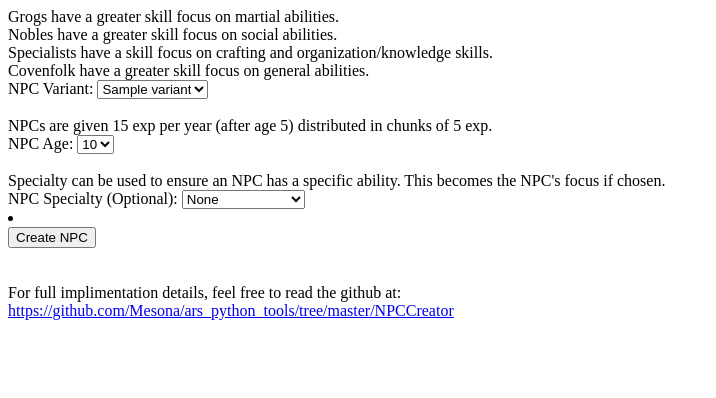
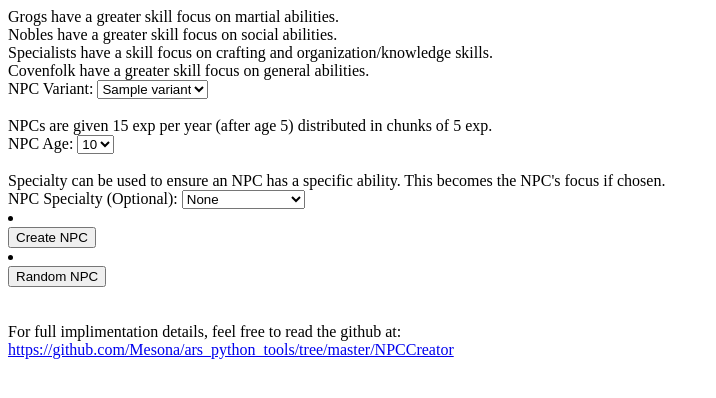
Before and after one commit to Mesona/ars_python_tools, a Flask app: template NPCCreator/templates/gen_npc.html in a window 1280 px wide. Shown: the top 398 px of the page, without its empty margins (0-716 px from the left). Run offline with Flask 2, Linux system fonts and the light colour scheme; the template is opened without the code that fills it: most values are stand-ins (such as "Sample title", 1, 10 or a date in 2020).

Commit message:
Add button to generate random NPC

```diff
--- a/NPCCreator/app.py
+++ b/NPCCreator/app.py
@@ -73,7 +73,7 @@ class NPC:
     return random_ability
 
   def gen_characteristics():
-    from gen_characteristics import generate_characteristics
+    from helpers.gen_characteristics import generate_characteristics
     return generate_characteristics()
 
 
@@ -259,7 +259,7 @@ def generated_npc():
     abilities=new_npc.abilities
   )
 
-@app.route('/random/npc/')
+@app.route('/random/npc/', methods=['GET'])
 def randomized_npc():
   import random
   variant = random.choice(['grog', 'noble', 'specialist', 'covenfolk'])
--- a/NPCCreator/templates/gen_npc.html
+++ b/NPCCreator/templates/gen_npc.html
@@ -36,6 +36,12 @@
       <button type="submit" class="btn btn-default">Create NPC</button>
     </li>
   </form>
+  <form class="form-inline" method="GET" action="{{ url_for('randomized_npc') }}">
+    <li>
+      <br>
+      <button type="submit" class="btn btn-default">Random NPC</button>
+    </li>
+  </form>
   <br><br>
   For full implimentation details, feel free to read the github at:<br>
   <a href=https://github.com/Mesona/ars_python_tools/tree/master/NPCCreator>https://github.com/Mesona/ars_python_tools/tree/master/NPCCreator</a>
```
